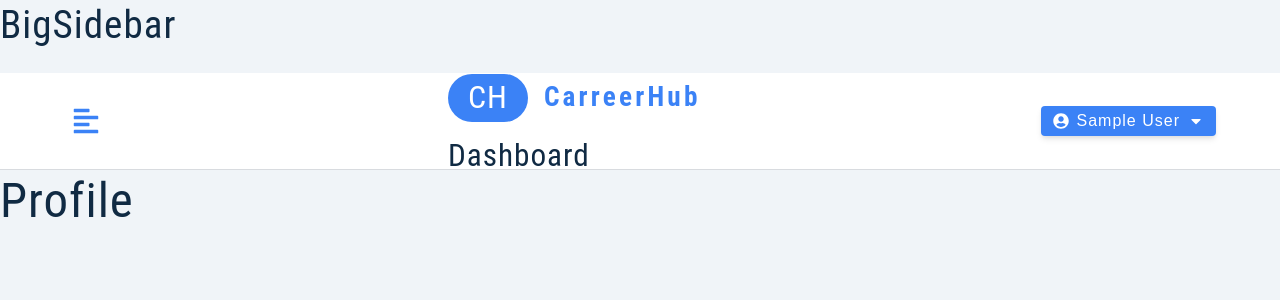
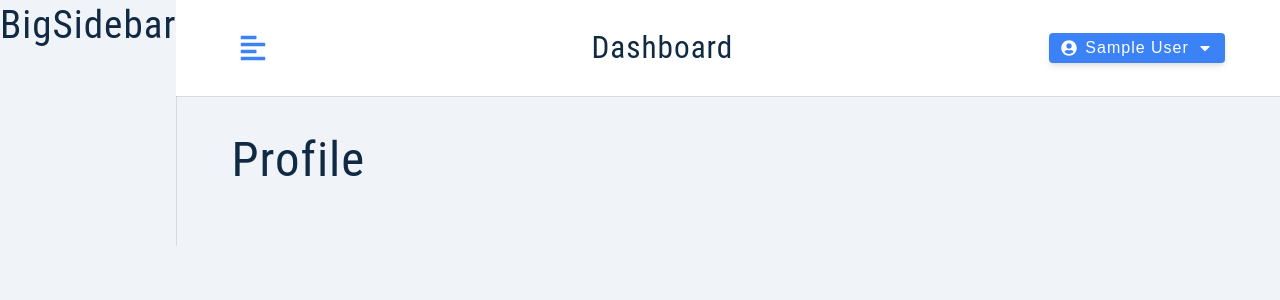
Before and after one commit to mdcodelab/CarreerHub-react-redux-frontend-app, a React (Create React App) app: page /profile in a window 1280 px wide. Shown: the top 300 px of the page. Built offline with nearby package versions, Linux system fonts and the light colour scheme; sample sign-in values are in the browser's storage.

Commit message:
protected route

```diff
--- a/src/App.js
+++ b/src/App.js
@@ -12,17 +12,23 @@ import Stats from "./dashboardPages/Stats";
 import Landing from "./pages/Landing";
 import Register from "./pages/Register";
 import Error from "./pages/Error";
+//protected route
+import ProtectedRoute from './pages/ProtectedRoute';
 
 function App() {
   return (
     <Router>
       <Routes>
-      <Route path="/" element={<SharedLayout></SharedLayout>}>
-            <Route index element={<Stats></Stats>}></Route>
-            <Route path="all-jobs" element={<AllJobs></AllJobs>}></Route>
-            <Route path="add-job" element={<AddJob></AddJob>}></Route>
-            <Route path="profile" element={<Profile></Profile>}></Route>
-      </Route>
+      <Route path='/' element={
+            <ProtectedRoute>
+              <SharedLayout />
+            </ProtectedRoute>}>
+          <Route index element={<Stats />} />
+          <Route path='all-jobs' element={<AllJobs />} />
+          <Route path='add-job' element={<AddJob />} />
+          <Route path='profile' element={<Profile />} />
+        </Route>
+
         <Route path="landing" element={<Landing></Landing>}></Route>
         <Route path="register" element={<Register></Register>}></Route>
         <Route path="*" element={<Error></Error>}></Route>
--- a/src/dashboardComponents/Navbar.js
+++ b/src/dashboardComponents/Navbar.js
@@ -124,6 +124,9 @@ const Wrapper = styled.nav`
   margin-top: -1.5rem;
   margin-bottom: -0.5rem;
   height: max-content;
+  @media (min-width: 992px){
+    display: none;
+  }
   `
 
 export default Navbar;
--- a/src/dashboardPages/SharedLayout.js
+++ b/src/dashboardPages/SharedLayout.js
@@ -23,8 +23,24 @@ function SharedLayout() {
   );
 }
 
-const Wrapper = styled.main `
-
-`;
+const Wrapper = styled.section`
+  .dashboard {
+    display: grid;
+    grid-template-columns: 1fr;
+  }
+  .dashboard-page {
+    width: 90vw;
+    margin: 0 auto;
+    padding: 2rem 0;
+  }
+  @media (min-width: 992px) {
+    .dashboard {
+      grid-template-columns: auto 1fr;
+    }
+    .dashboard-page {
+      width: 90%;
+    }
+  }
+`
 
 export default SharedLayout;
--- /dev/null
+++ b/src/pages/ProtectedRoute.js
@@ -0,0 +1,16 @@
+import React from 'react';
+import {useSelector} from "react-redux";
+import { useLocation } from 'react-router-dom';
+
+function ProtectedRoute({children}) {
+const {user}=useSelector ((store) => store.user);
+const location = useLocation();
+
+if(!user) {
+    window.location.href="/landing"
+}
+
+  return children
+}
+
+export default ProtectedRoute;
```
Also changed, not shown: 1 other file (tests, documents, lock files or other folders).
